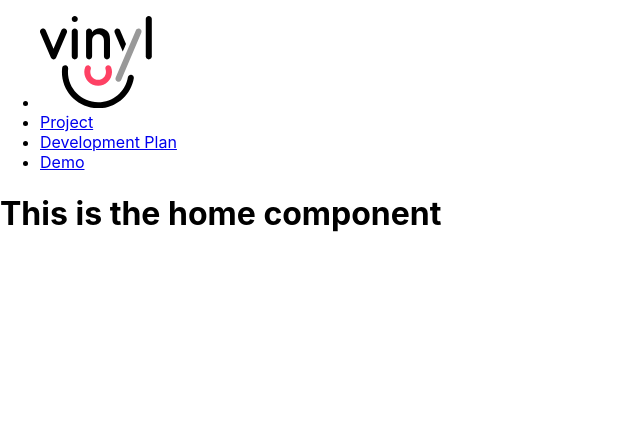
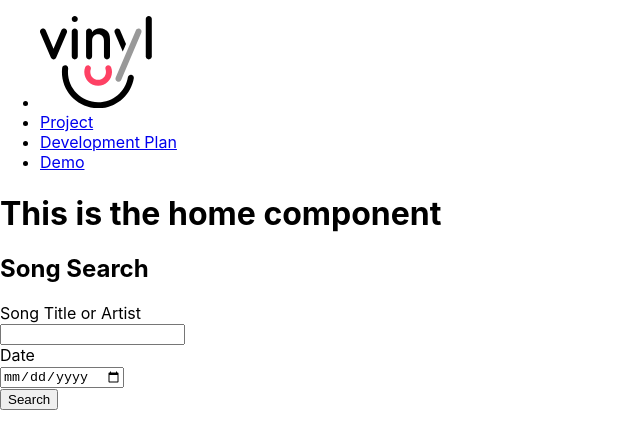
Before and after one commit to rpairitz/vinyl, a React (Create React App) app: page / in a window 1280 px wide. Shown: the top 448 px of the page, without its empty margins (0-640 px from the left). Built offline with nearby package versions, Linux system fonts and the light colour scheme.

Commit message:
add search to home view

```diff
--- a/src/Components/Components.js
+++ b/src/Components/Components.js
@@ -21,6 +21,7 @@ const Components = () => {
                         {/*include Home as a child component instead
                         so it will actually appear*/}
                         <Home />
+                        <SearchList/>
                     <Redirect to="/" />
                     </Route>
                     <Route path="/project" component={Project}/>
```
